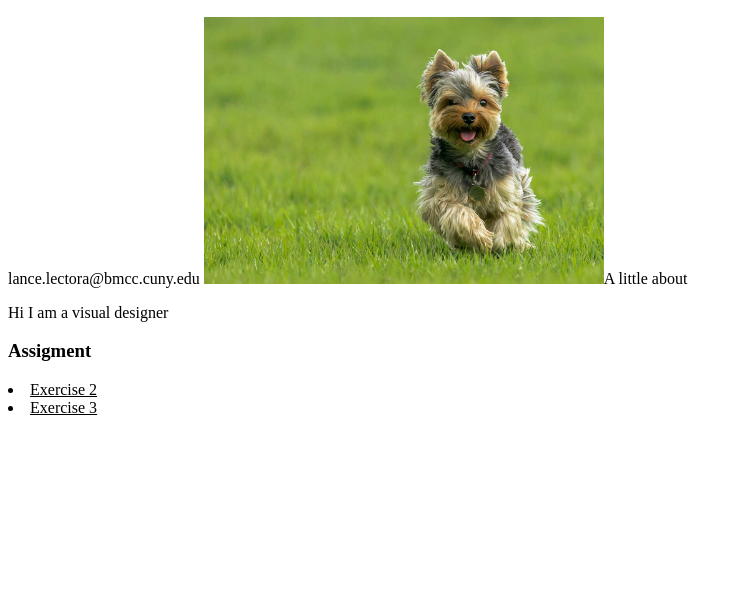
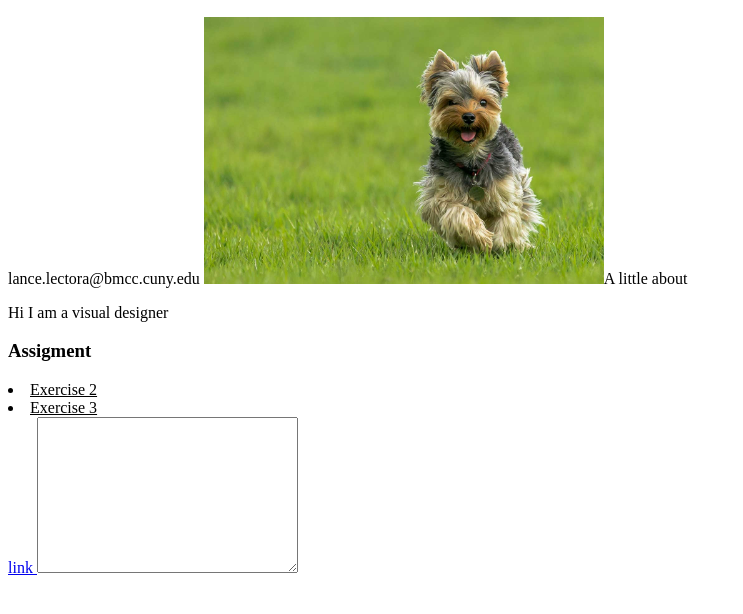
Before and after one commit to TYUKIG/mmp240, a plain HTML site: page index.html in a window 1280 px wide. Shown: the part 110-724 px from the top of the page, without its empty margins (0-743 px from the left). Drawn offline with Linux system fonts and the light colour scheme.

Commit message:
add this

```diff
--- a/index.html
+++ b/index.html
@@ -23,6 +23,7 @@
         <U>
     <li>Exercise 2</li>
     <li> Exercise 3</li>
+    <a href="pathofile">link <textarea name="" id="" cols="30" rows="10"></textarea></a>
         </u>
         <body>
         <html>
```
